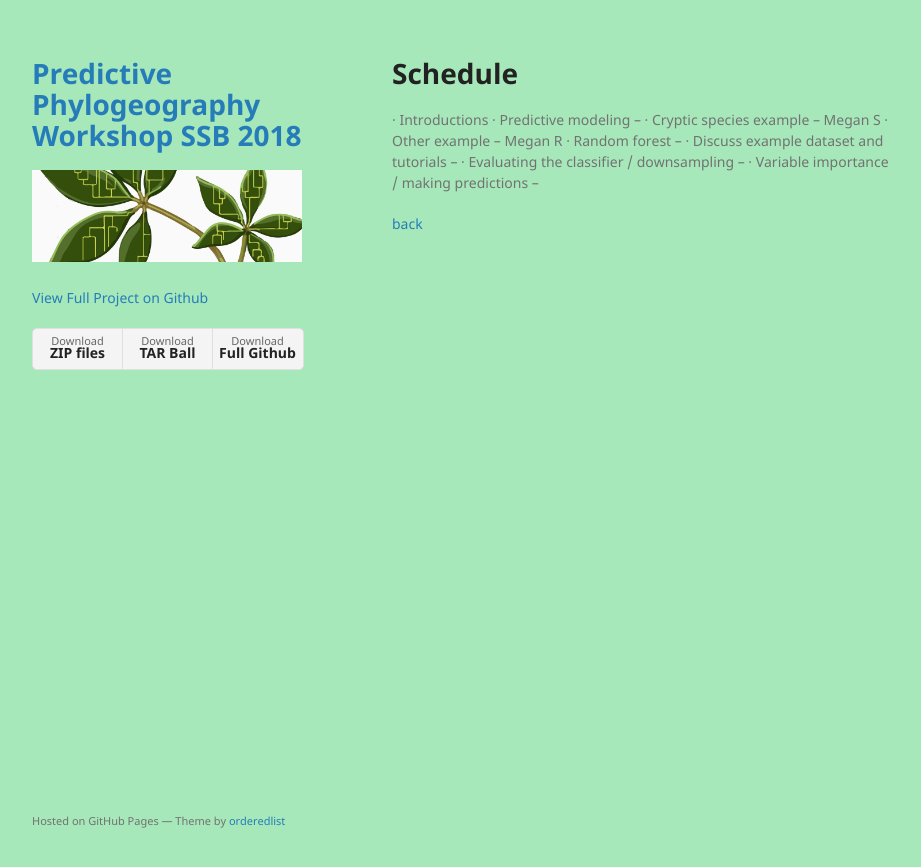
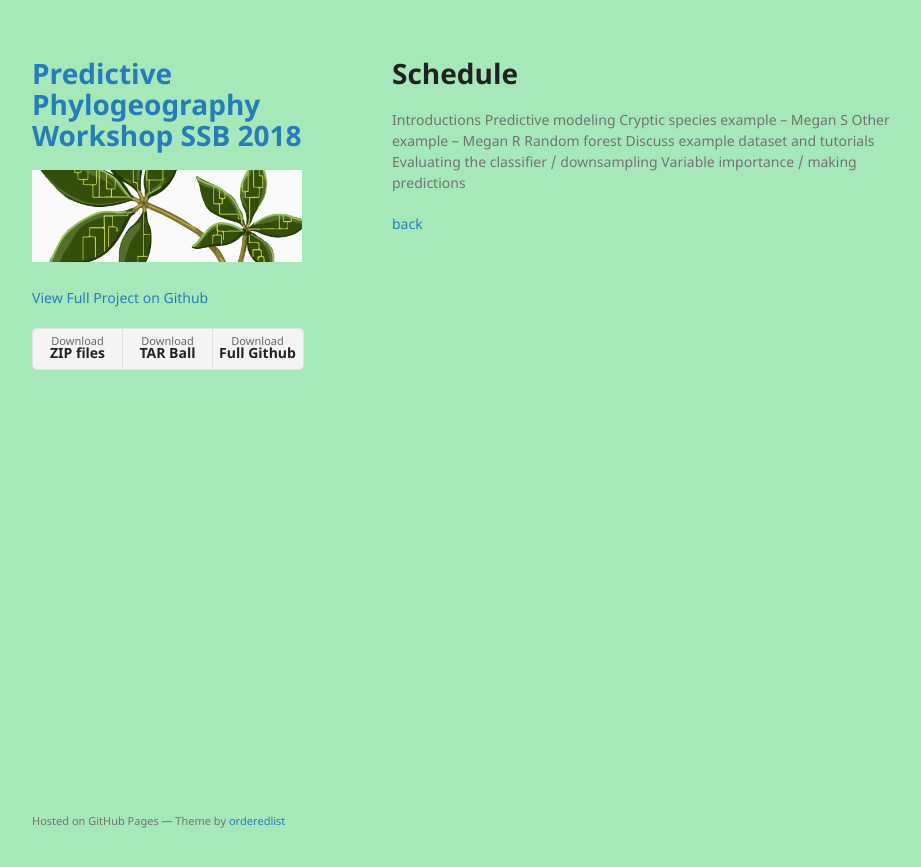
Before and after one commit to PredictivePhylogeography-SSB2018/PredictivePhylogeography-SSB2018.github.io, a Jekyll site: the page built from About.md, in a window 1280 px wide. Shown: the top 867 px of the page, without its empty margins (178-1099 px from the left). Built offline with Jekyll 4.4.1, drawn with Linux system fonts in a browser that asks for light colours; the repository's description, which GitHub fills in, is left out; our own code applies the rules of GitHub Pages for plain Markdown files.

Commit message:
update schedule

```diff
--- a/About.md
+++ b/About.md
@@ -4,13 +4,13 @@ layout: default
 
 # Schedule
 
-·         Introductions
-·         Predictive modeling –
-·         Cryptic species example – Megan S
-·         Other example – Megan R
-·         Random forest –
-·         Discuss example dataset and tutorials –
-·         Evaluating the classifier / downsampling –
-·         Variable importance / making predictions –
+Introductions
+Predictive modeling
+Cryptic species example – Megan S
+Other example – Megan R
+Random forest
+Discuss example dataset and tutorials
+Evaluating the classifier / downsampling
+Variable importance / making predictions
 
 [back](./)
```
